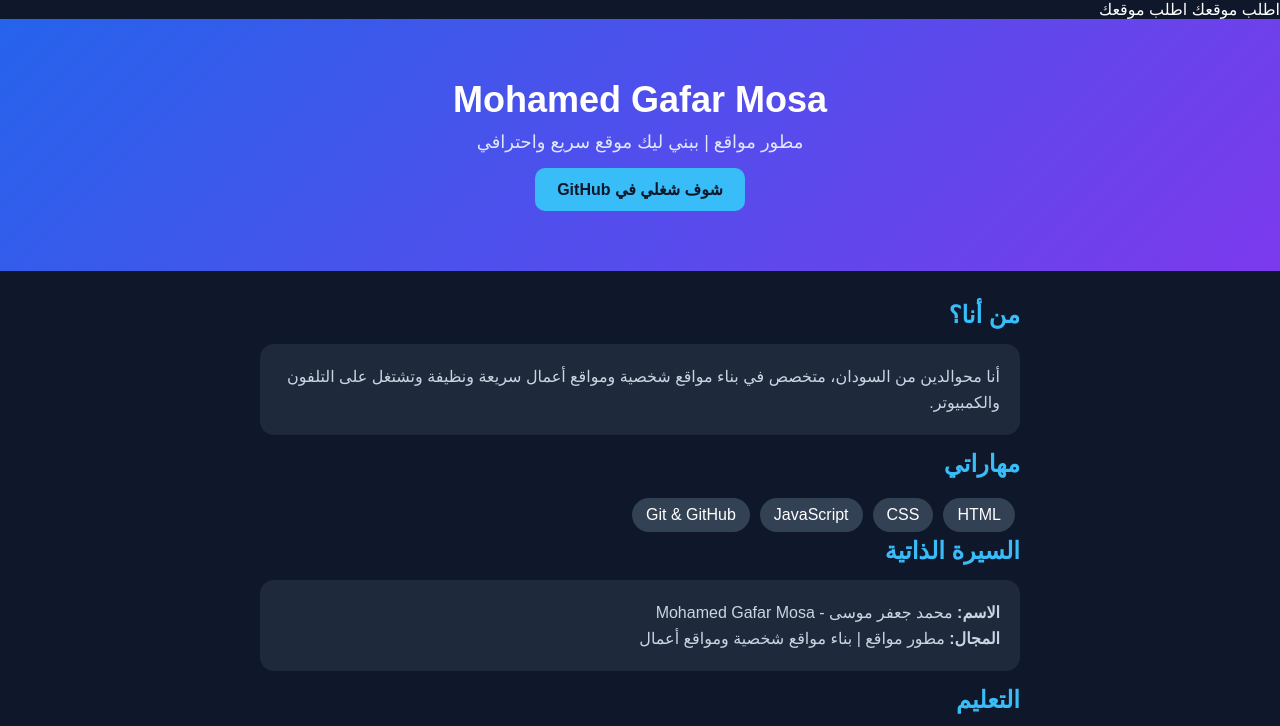
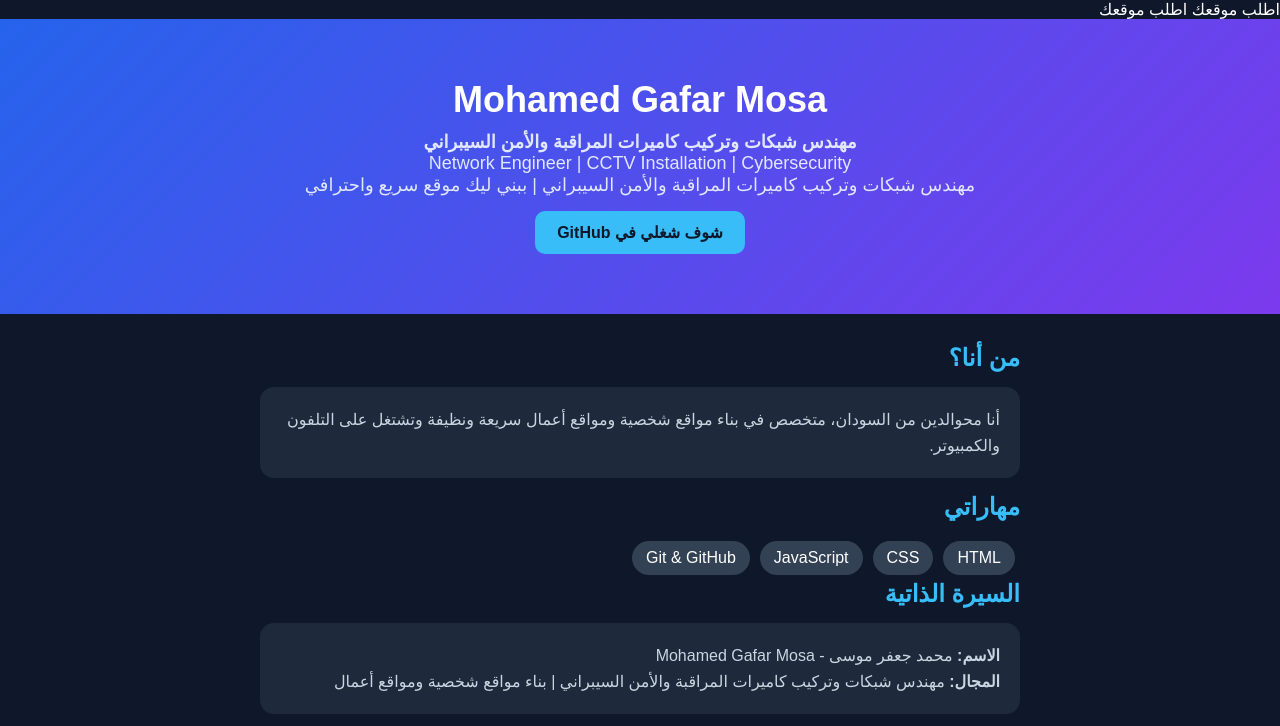
Before and after one commit to MA825580/MA825580.github.io, a plain HTML site: page index.html in a window 1280 px wide. Shown: the top 726 px of the page. Drawn offline with Linux system fonts and the light colour scheme.

Commit message:
add network CCTV cybersecurity title

```diff
--- a/index.html
+++ b/index.html
@@ -6,7 +6,7 @@
 <head>
 <meta charset="UTF-8">
 <meta name="viewport" content="width=device-width, initial-scale=1.0">
-<title>Mohamed Gafar Mosa | مطور مواقع</title>
+<title>Mohamed Gafar Mosa | مهندس شبكات وتركيب كاميرات المراقبة والأمن السيبراني</title>
 <style>
 *{margin:0;padding:0;box-sizing:border-box;font-family:Arial}
 body{background:#0f172a;color:white}
@@ -24,8 +24,8 @@ footer{text-align:center;padding:30px;color:#94a3b8}
 </head>
 <body>
 <header>
-<h1>Mohamed Gafar Mosa</h1>
-<p>مطور مواقع | ببني ليك موقع سريع واحترافي</p>
+<h1>Mohamed Gafar Mosa</h1><p><b>مهندس شبكات وتركيب كاميرات المراقبة والأمن السيبراني</b><br>Network Engineer | CCTV Installation | Cybersecurity</p>
+<p>مهندس شبكات وتركيب كاميرات المراقبة والأمن السيبراني | ببني ليك موقع سريع واحترافي</p>
 <a class="btn" href="https://github.com/MA825580">شوف شغلي في GitHub</a>
 </header>
 <section>
@@ -37,7 +37,7 @@ footer{text-align:center;padding:30px;color:#94a3b8}
 <h2>السيرة الذاتية</h2>
 <div class="card">
 <p><b>الاسم:</b> محمد جعفر موسى - Mohamed Gafar Mosa</p>
-<p><b>المجال:</b> مطور مواقع | بناء مواقع شخصية ومواقع أعمال</p>
+<p><b>المجال:</b> مهندس شبكات وتركيب كاميرات المراقبة والأمن السيبراني | بناء مواقع شخصية ومواقع أعمال</p>
 </div>
 
 <h2>التعليم</h2>
```
